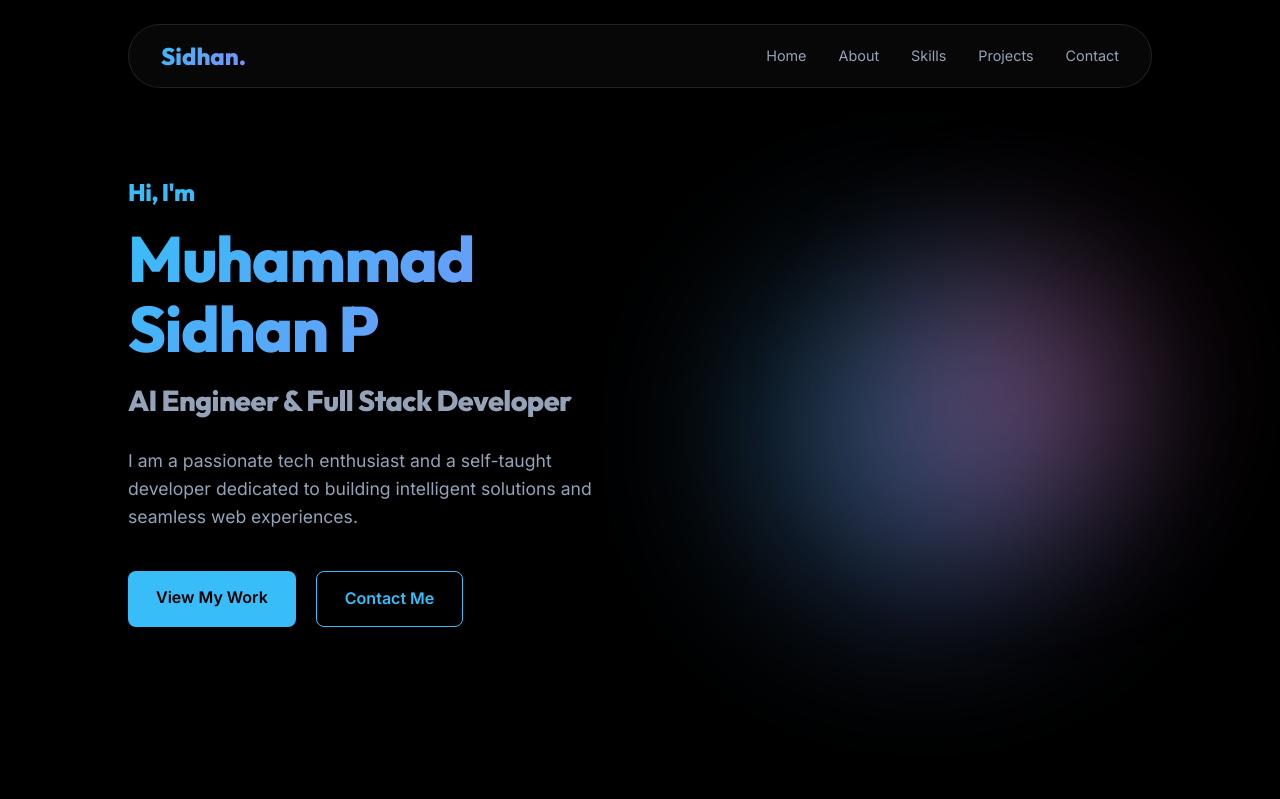
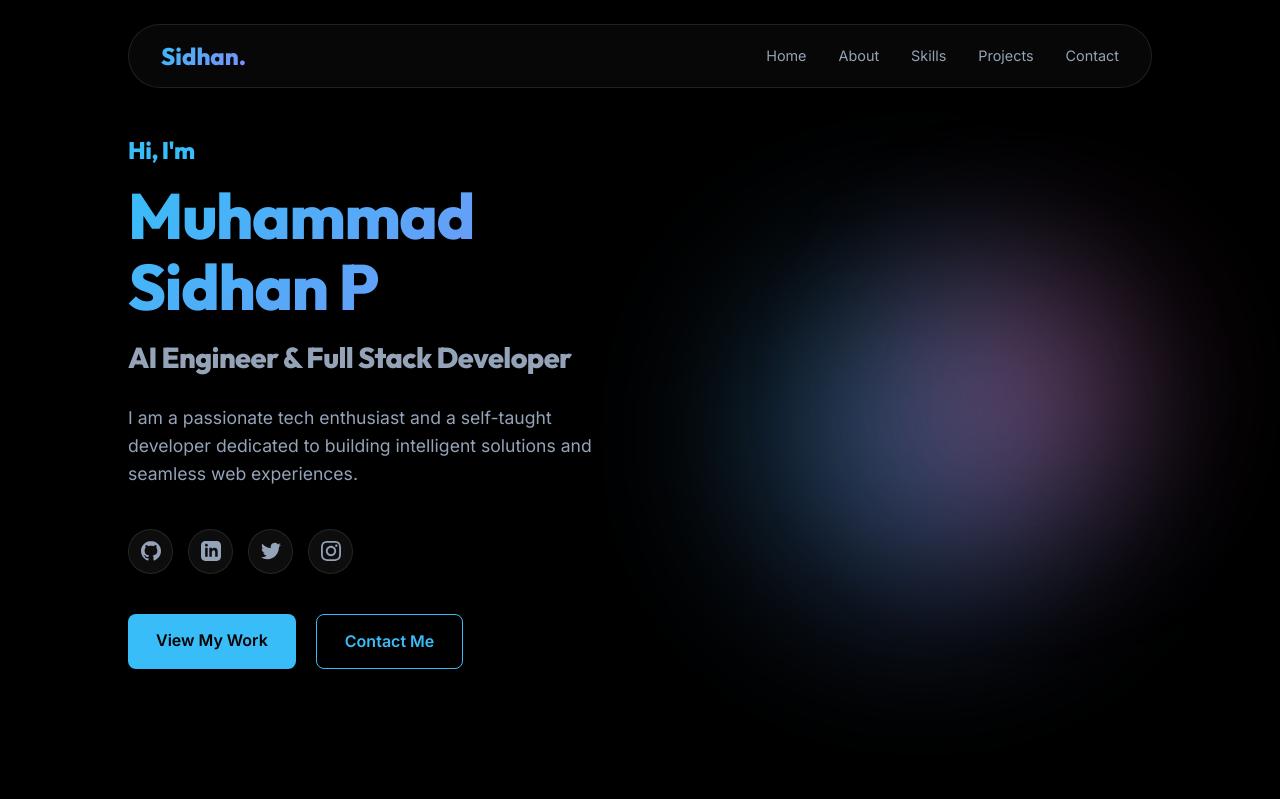
Before and after one commit to sidhanpoolakkal05/Sidhan-s-Portfolio, a React (Vite) app: page / in a window 1280 px wide. Shown: the top 799 px of the page. Built offline with nearby package versions, Linux system fonts and the light colour scheme.

Commit message:
feat: add social icons to hero section

```diff
--- a/src/components/Hero.css
+++ b/src/components/Hero.css
@@ -39,6 +39,41 @@
 .hero-btns {
   display: flex;
   gap: 20px;
+}
+
+.hero-social {
+  display: flex;
+  gap: 15px;
+  margin-bottom: 40px;
+}
+
+.social-icon {
+  width: 45px;
+  height: 45px;
+  border-radius: 50%;
+  background: rgba(255, 255, 255, 0.05);
+  display: flex;
+  align-items: center;
+  justify-content: center;
+  color: var(--text-secondary);
+  transition: var(--transition);
+  border: 1px solid rgba(255, 255, 255, 0.1);
+}
+
+.social-icon svg {
+  width: 20px;
+  height: 20px;
+}
+
+.social-icon:hover {
+  background: var(--accent-color);
+  color: var(--bg-color);
+  transform: translateY(-5px);
+  box-shadow: 0 5px 15px rgba(56, 189, 248, 0.4);
+}
+
+.delay-3\.5 {
+  animation-delay: 0.7s;
 }
 
 .btn {
--- a/src/components/Hero.jsx
+++ b/src/components/Hero.jsx
@@ -12,6 +12,20 @@ const Hero = () => {
           I am a passionate tech enthusiast and a self-taught developer dedicated to building
           intelligent solutions and seamless web experiences.
         </p>
+        <div className="hero-social fade-in delay-3.5">
+          <a href="https://github.com/sidhanpoolakkal05" target="_blank" rel="noopener noreferrer" className="social-icon" title="GitHub">
+            <svg viewBox="0 0 24 24" fill="currentColor"><path d="M12 0c-6.626 0-12 5.373-12 12 0 5.302 3.438 9.8 8.207 11.387.599.111.793-.261.793-.577v-2.234c-3.338.726-4.042-1.416-4.042-1.416-.546-1.387-1.333-1.756-1.333-1.756-1.089-.745.083-.729.083-.729 1.205.084 1.839 1.237 1.839 1.237 1.07 1.834 2.807 1.304 3.492.997.107-.775.418-1.305.762-1.604-2.665-.305-5.467-1.334-5.467-5.931 0-1.311.469-2.381 1.236-3.221-.124-.303-.535-1.524.117-3.176 0 0 1.008-.322 3.301 1.23.957-.266 1.983-.399 3.003-.404 1.02.005 2.047.138 3.006.404 2.291-1.552 3.297-1.23 3.297-1.23.653 1.653.242 2.874.118 3.176.77.84 1.235 1.911 1.235 3.221 0 4.609-2.807 5.624-5.479 5.921.43.372.823 1.102.823 2.222v3.293c0 .319.192.694.801.576 4.765-1.589 8.199-6.086 8.199-11.386 0-6.627-5.373-12-12-12z"/></svg>
+          </a>
+          <a href="https://linkedin.com/in/sidhanpoolakkal" target="_blank" rel="noopener noreferrer" className="social-icon" title="LinkedIn">
+            <svg viewBox="0 0 24 24" fill="currentColor"><path d="M19 0h-14c-2.761 0-5 2.239-5 5v14c0 2.761 2.239 5 5 5h14c2.762 0 5-2.239 5-5v-14c0-2.761-2.238-5-5-5zm-11 19h-3v-11h3v11zm-1.5-12.268c-.966 0-1.75-.79-1.75-1.764s.784-1.764 1.75-1.764 1.75.79 1.75 1.764-.783 1.764-1.75 1.764zm13.5 12.268h-3v-5.604c0-3.368-4-3.113-4 0v5.604h-3v-11h3v1.765c1.396-2.586 7-2.777 7 2.476v6.759z"/></svg>
+          </a>
+          <a href="https://twitter.com/sidhanpoolakkal" target="_blank" rel="noopener noreferrer" className="social-icon" title="Twitter">
+            <svg viewBox="0 0 24 24" fill="currentColor"><path d="M23.953 4.57a10 10 0 01-2.825.775 4.958 4.958 0 002.163-2.723c-.951.555-2.005.959-3.127 1.184a4.92 4.92 0 00-8.384 4.482C7.69 8.095 4.067 6.13 1.64 3.162a4.822 4.822 0 00-.666 2.475c0 1.71.87 3.213 2.188 4.096a4.904 4.904 0 01-2.228-.616v.06a4.923 4.923 0 003.946 4.84 4.996 4.996 0 01-2.212.085 4.936 4.936 0 004.604 3.417 9.867 9.867 0 01-6.102 2.105c-.39 0-.779-.023-1.17-.067a13.995 13.995 0 007.557 2.209c9.053 0 13.998-7.496 13.998-13.985 0-.21 0-.42-.015-.63A9.935 9.935 0 0024 4.59z"/></svg>
+          </a>
+          <a href="https://instagram.com/sidhanpoolakkal" target="_blank" rel="noopener noreferrer" className="social-icon" title="Instagram">
+            <svg viewBox="0 0 24 24" fill="currentColor"><path d="M12 2.163c3.204 0 3.584.012 4.85.07 3.252.148 4.771 1.691 4.919 4.919.058 1.265.069 1.645.069 4.849 0 3.205-.012 3.584-.069 4.849-.149 3.225-1.664 4.771-4.919 4.919-1.266.058-1.644.07-4.85.07-3.204 0-3.584-.012-4.849-.07-3.26-.149-4.771-1.699-4.919-4.92-.058-1.265-.07-1.644-.07-4.849 0-3.204.013-3.583.07-4.849.149-3.227 1.664-4.771 4.919-4.919 1.266-.057 1.645-.069 4.849-.069zm0-2.163c-3.259 0-3.667.014-4.947.072-4.358.2-6.78 2.618-6.98 6.98-.059 1.281-.073 1.689-.073 4.948 0 3.259.014 3.668.072 4.948.2 4.358 2.618 6.78 6.98 6.98 1.281.058 1.689.072 4.948.072 3.259 0 3.668-.014 4.948-.072 4.354-.2 6.782-2.618 6.979-6.98.059-1.28.073-1.689.073-4.948 0-3.259-.014-3.667-.072-4.947-.196-4.354-2.617-6.78-6.979-6.98-1.281-.059-1.69-.073-4.949-.073zm0 5.838c-3.403 0-6.162 2.759-6.162 6.162s2.759 6.163 6.162 6.163 6.162-2.759 6.162-6.163c0-3.403-2.759-6.162-6.162-6.162zm0 10.162c-2.209 0-4-1.791-4-4 0-2.209 1.791-4 4-4s4 1.791 4 4c0 2.209-1.791 4-4 4zm6.406-11.845c-.796 0-1.441.645-1.441 1.44s.645 1.44 1.441 1.44c.795 0 1.439-.645 1.439-1.44s-.644-1.44-1.439-1.44z"/></svg>
+          </a>
+        </div>
         <div className="hero-btns fade-in delay-4">
           <a href="#projects" className="btn primary">View My Work</a>
           <a href="#contact" className="btn secondary">Contact Me</a>
```
